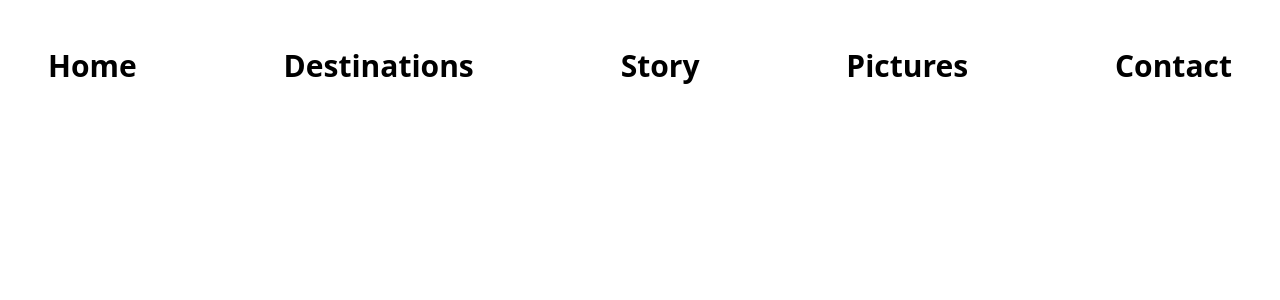
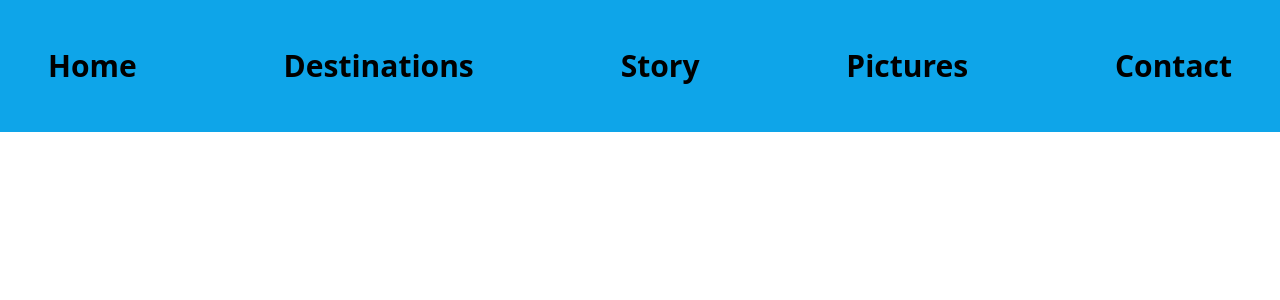
Before and after one commit to achavez101/road-trips, a React (Create React App) app: page /pictures in a window 1280 px wide. Shown: the top 300 px of the page. Built offline with nearby package versions, Linux system fonts and the light colour scheme.

Commit message:
navbar color

```diff
--- a/src/Pages/BlogPage.jsx
+++ b/src/Pages/BlogPage.jsx
@@ -5,7 +5,7 @@ import {Link} from 'react-router-dom';
 const BlogPage = () => {
   return (
     <div>
-        <ul className='bg-white border-gray-200 bg-sky-500 '>
+        <ul className='border-gray-200 bg-sky-500 '>
             <div className='max-w-screen-xl flex flex-wrap items-center justify-between mx-auto p-4'>
             <li className='font-bold text-3xl p-8'><Link to="/">Home</Link></li>
             <li className='font-bold text-3xl p-8'><Link to="/destinations">Destinations</Link></li>
--- a/src/Pages/ContactPage.jsx
+++ b/src/Pages/ContactPage.jsx
@@ -5,7 +5,7 @@ import Navbar from '../components/Navbar';
 const Contact = () => {
   return (
     <div>
-            <ul className='bg-white border-gray-200 bg-sky-500 '>
+            <ul className= 'border-gray-200 bg-sky-500'>
             <div className='max-w-screen-xl flex flex-wrap items-center justify-between mx-auto p-4'>
             <li className='font-bold text-3xl p-8'><Link to="/">Home</Link></li>
             <li className='font-bold text-3xl p-8'><Link to="/destinations">Destinations</Link></li>
--- a/src/Pages/DestinationPage.jsx
+++ b/src/Pages/DestinationPage.jsx
@@ -6,7 +6,7 @@ import {Link} from 'react-router-dom';
 const DestinationPage = () => {
   return (
     <div>
-        <ul className='bg-white border-gray-200 bg-sky-500 '>
+        <ul className= 'border-gray-200 bg-sky-500 '>
             <div className='max-w-screen-xl flex flex-wrap items-center justify-between mx-auto p-4'>
             <li className='font-bold text-3xl p-8'><Link to="/">Home</Link></li>
             <li className='font-bold text-3xl p-8'><Link to="/destinations">Destinations</Link></li>
--- a/src/Pages/PicturesPage.jsx
+++ b/src/Pages/PicturesPage.jsx
@@ -4,7 +4,7 @@ import {Link} from 'react-router-dom';
 const Pictures = () => {
   return (
     <div>
-            <ul className='bg-white border-gray-200 bg-sky-500 '>
+            <ul className= 'border-gray-200 bg-sky-500 '>
             <div className='max-w-screen-xl flex flex-wrap items-center justify-between mx-auto p-4'>
             <li className='font-bold text-3xl p-8'><Link to="/">Home</Link></li>
             <li className='font-bold text-3xl p-8'><Link to="/destinations">Destinations</Link></li>
```
